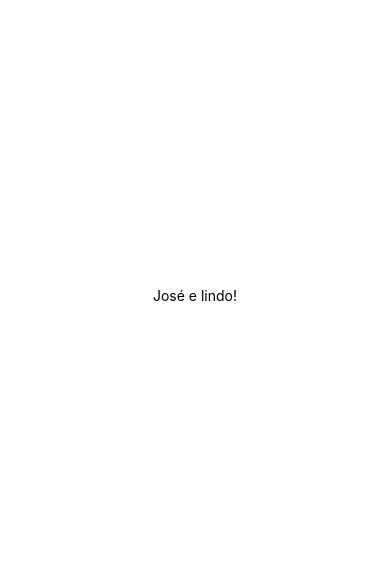
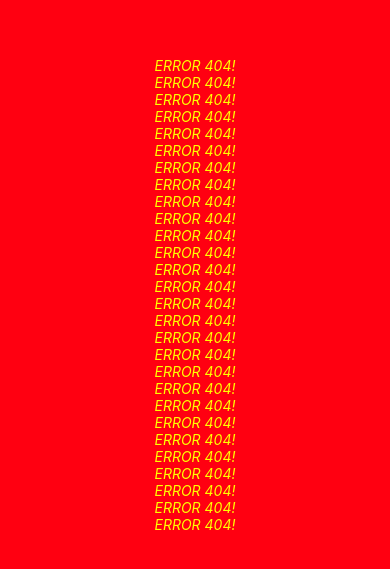
Before and after one commit to MoraesJoseThiago/SimpleInterface, a React Native app: screen / in a window 390 px wide. Shown: the part 127-696 px from the top of the page. Built offline with nearby package versions, Linux system fonts and the light colour scheme.

Commit message:
Vendo o app

```diff
--- a/App.js
+++ b/App.js
@@ -4,7 +4,35 @@ import { StyleSheet, Text, View } from 'react-native';
 export default function App() {
   return (
     <View style={styles.container}>
-      <Text>José e lindo!</Text>
+      <Text style={styles.text}>ERROR 404!</Text>
+      <Text style={styles.text}>ERROR 404!</Text>
+      <Text style={styles.text}>ERROR 404!</Text>
+      <Text style={styles.text}>ERROR 404!</Text>
+      <Text style={styles.text}>ERROR 404!</Text>
+      <Text style={styles.text}>ERROR 404!</Text>
+      <Text style={styles.text}>ERROR 404!</Text>
+      <Text style={styles.text}>ERROR 404!</Text>
+      <Text style={styles.text}>ERROR 404!</Text>
+      <Text style={styles.text}>ERROR 404!</Text>
+      <Text style={styles.text}>ERROR 404!</Text>
+      <Text style={styles.text}>ERROR 404!</Text>
+      <Text style={styles.text}>ERROR 404!</Text>
+      <Text style={styles.text}>ERROR 404!</Text>
+      <Text style={styles.text}>ERROR 404!</Text>
+      <Text style={styles.text}>ERROR 404!</Text>
+      <Text style={styles.text}>ERROR 404!</Text>
+      <Text style={styles.text}>ERROR 404!</Text>
+      <Text style={styles.text}>ERROR 404!</Text>
+      <Text style={styles.text}>ERROR 404!</Text>
+      <Text style={styles.text}>ERROR 404!</Text>
+      <Text style={styles.text}>ERROR 404!</Text>
+      <Text style={styles.text}>ERROR 404!</Text>
+      <Text style={styles.text}>ERROR 404!</Text>
+      <Text style={styles.text}>ERROR 404!</Text>
+      <Text style={styles.text}>ERROR 404!</Text>
+      <Text style={styles.text}>ERROR 404!</Text>
+      <Text style={styles.text}>ERROR 404!</Text>
+
       <StatusBar style="auto" />
     </View>
   );
@@ -13,8 +41,12 @@ export default function App() {
 const styles = StyleSheet.create({
   container: {
     flex: 1,
-    backgroundColor: '#fff',
+    backgroundColor: '#f01',
     alignItems: 'center',
     justifyContent: 'center',
   },
+  text:{
+    color: '#ff0',
+    fontStyle: 'italic'
+    }
 });
```
